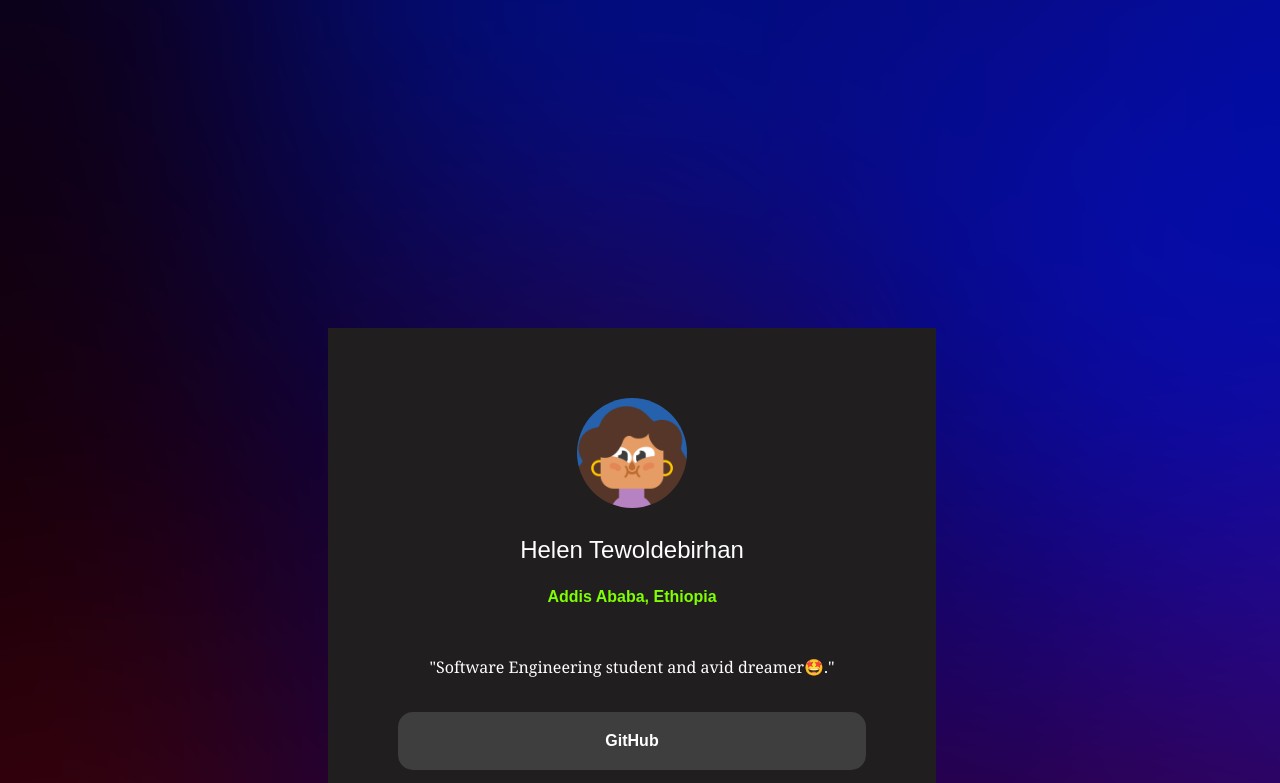
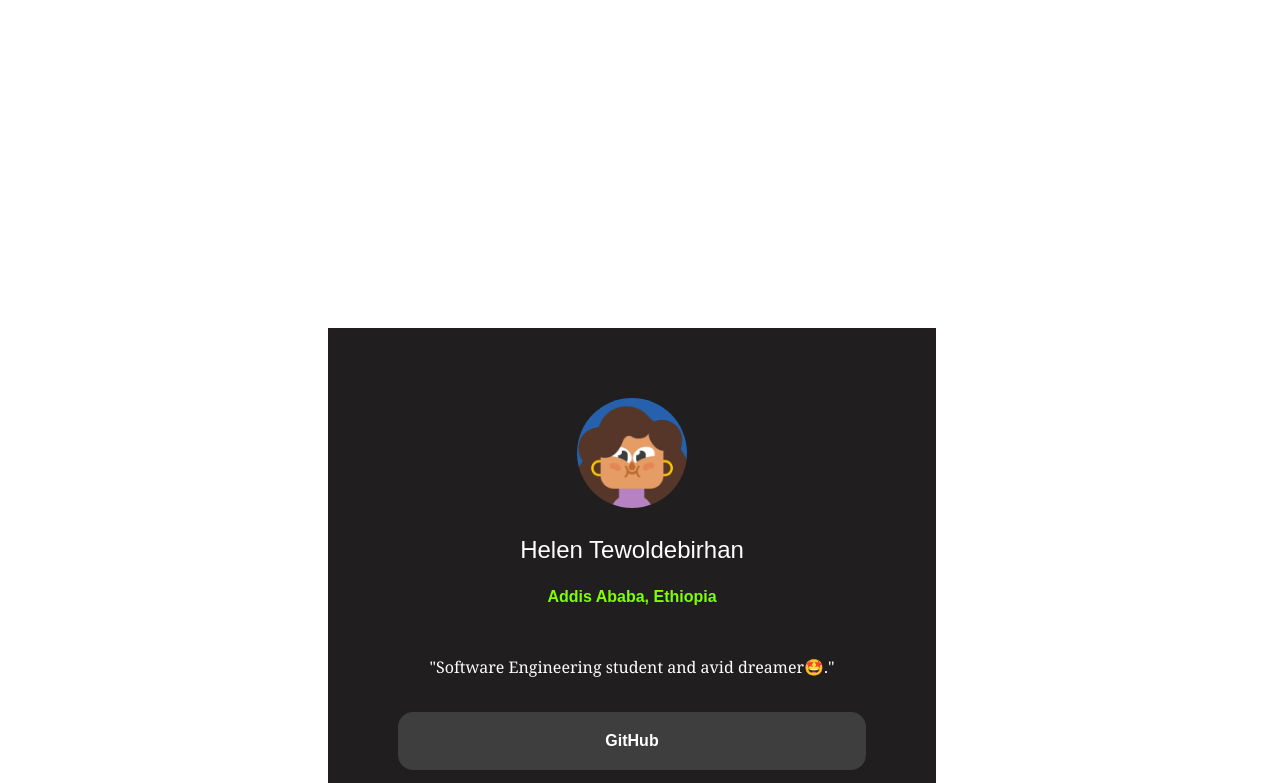
Before and after one commit to HeluTB/social-links-profile, a plain HTML site: page index.html in a window 1280 px wide. Shown: the top 783 px of the page. Drawn offline with Linux system fonts and the light colour scheme.

Commit message:
Update index.html

```diff
--- a/index.html
+++ b/index.html
@@ -20,7 +20,7 @@
     <!-- Feel free to remove these styles or customise in your own stylesheet 👍 -->
   </head>
   <link rel="stylesheet" href="stylesheet.css" />
-  <body background="./assets/images/Dark Blue Red Gradient.png">
+  <body>
     <main>
     <div class="attribution">
       <img src="assets/images/myicon.png" alt="A 2d icon of the developer." />
```
